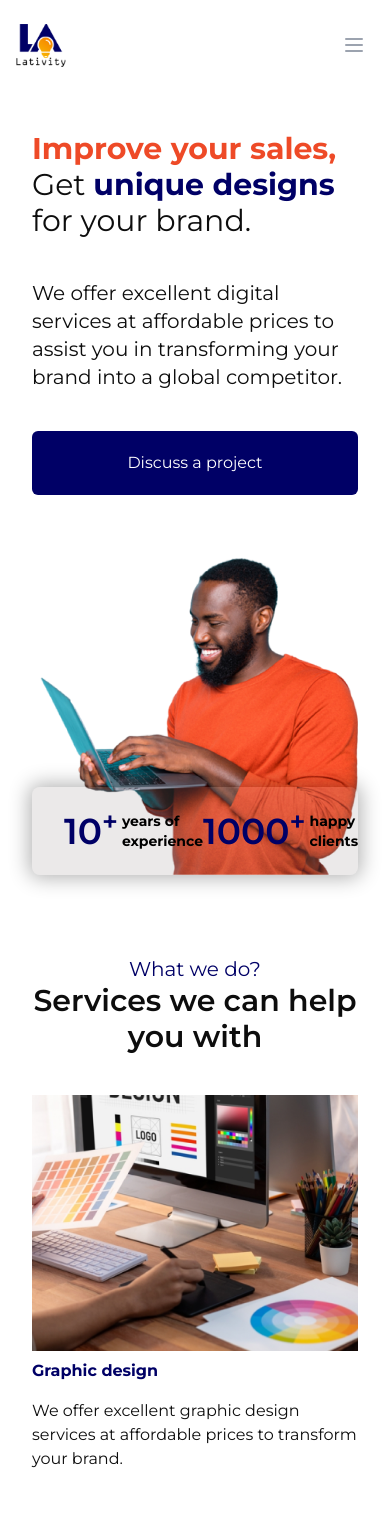
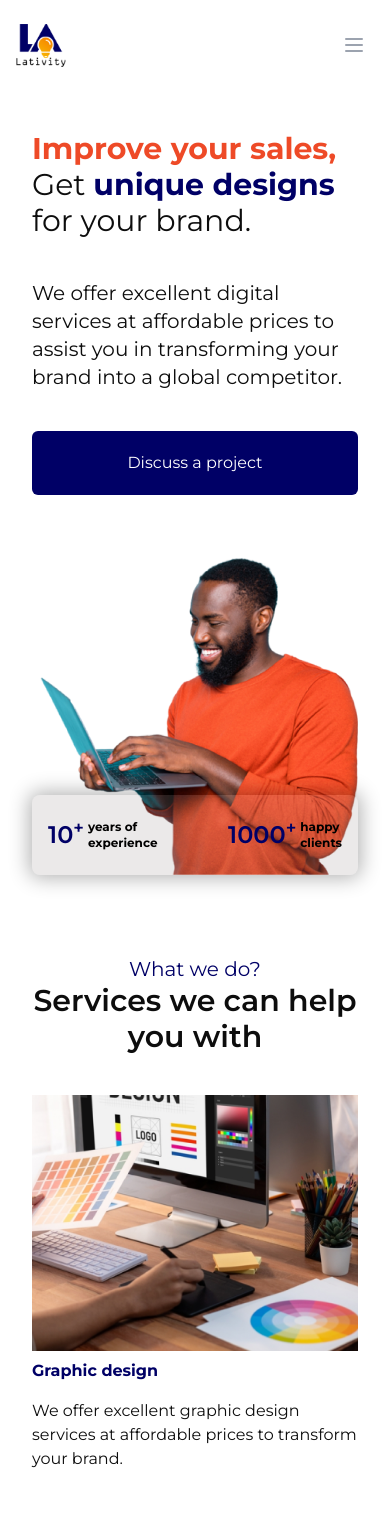
Before and after one commit to ogunsolahabib/lativity, a Next.js app: page / in a window 390 px wide. Shown: the top 1517 px of the page. Built offline with nearby package versions, Linux system fonts and the light colour scheme.

Commit message:
fix some responsiveness

```diff
--- a/src/components/sections/banner.tsx
+++ b/src/components/sections/banner.tsx
@@ -14,7 +14,7 @@ export default function Bannner() {
                         <h2 className="section__heading--main">Let&apos;s get started</h2>
                         <p className="text-xl mx-auto w-full md:w-1/2">View our updated blog posts. 1000+ satisfied clients comments.</p>
                     </div>
-                    <a href="#project-form" className="btn--primary">Discuss a project</a>
+                    <a href="#project-form" className="btn--primary mt-10">Discuss a project</a>
                 </div>
                 <BottomBannerShapesRight className="hidden md:block w-1/5 h-auto aspect-[14/10] absolute right-20 top-0 bottom-0" />
             </div>
--- a/src/components/sections/hero.tsx
+++ b/src/components/sections/hero.tsx
@@ -12,15 +12,15 @@ export default function Hero() {
             </div>
             <div className="relative w-full md:w-fit">
                 <Image src='/images/hero-image.png' alt='man with laptop' width={500} height={500} />
-                <div className="w-full md:w-11/12 absolute bottom-0 right-0 shadow-[0_0_20px_3px_rgba(0,0,0,0.3)] rounded-lg px-8 py-6 bg-[#9C8F8F] bg-opacity-20 font-bold border-1 border-gray-50">
+                <div className="w-full md:w-11/12 absolute bottom-0 right-0 shadow-[0_0_20px_3px_rgba(0,0,0,0.3)] rounded-lg px-4 md:px-8 py-6 bg-[#9C8F8F] bg-opacity-20 font-bold border-1 border-gray-50">
                     <div className="flex items-center justify-between">
                         <span className="flex gap-1 items-center text-l_blue">
-                            <span className="text-4xl font-semibold">10<sup>+</sup></span>
-                            <span className="text-black text-sm"> years  of<br /> experience</span>
+                            <span className="text-2xl md:text-4xl font-semibold">10<sup>+</sup></span>
+                            <span className="text-black text-xs md:text-sm"> years  of<br /> experience</span>
                         </span>
                         <span className="flex gap-1 items-center text-l_blue">
-                            <span className="text-4xl font-semibold">1000<sup>+</sup></span>
-                            <span className="text-black text-sm">happy <br />clients</span>
+                            <span className="text-2xl md:text-4xl font-semibold">1000<sup>+</sup></span>
+                            <span className="text-black text-xs md:text-sm">happy <br />clients</span>
                         </span>
                     </div>
                 </div>
```
